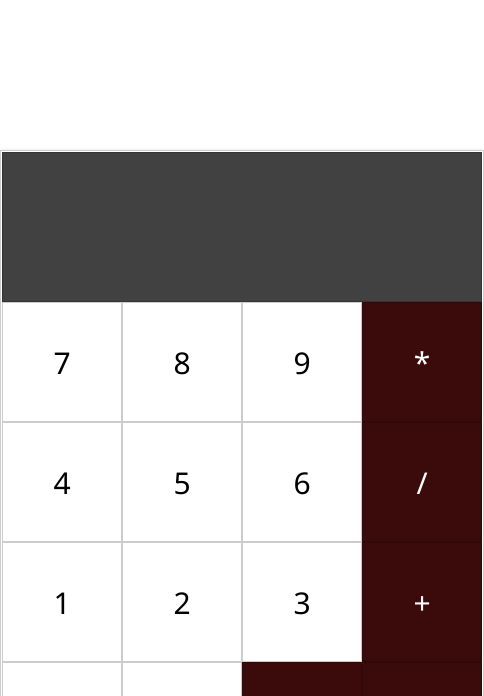
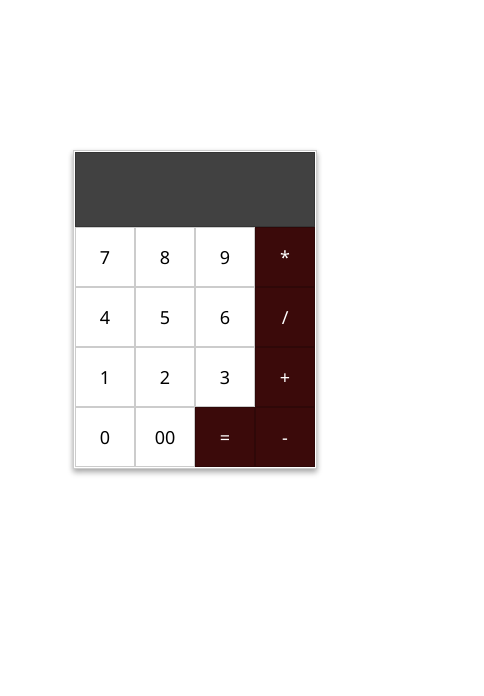
Before and after one commit to dima-serhiychuk/My_site_, a plain HTML site: page index.html in a window 390 px wide. Shown: the top 696 px of the page, 484 px wide, since content can reach past the window. Drawn offline with Linux system fonts and the light colour scheme.

Commit message:
Update style.css

```diff
--- a/style.css
+++ b/style.css
@@ -38,7 +38,7 @@ body {
     display: flex;
     flex-wrap:wrap;
     width: 360px;
-    height: max-content;
+    height: 480px;
     flex-direction: row-reverse;
     justify-content: start;
 }
@@ -47,14 +47,8 @@ body {
     display: flex;
     flex-wrap:wrap;
     width: 120px;
-    height: 500px;
     height: max-content;
     justify-content: end;
-}
-
-.equelBtn {
-    width: 120px;
-    height: 120px;
 }
 
 .block, .blockFunc, .equelBtn {
@@ -75,3 +69,42 @@ body {
     background-color: rgb(59, 10, 10);
     color: #fff;
 }
+
+@media screen and (max-width: 850px) {
+    .block, .blockFunc, .equelBtn {
+        height: 58px;
+        flex-basis: 58px;
+        font-size: 18px;
+        border-width: 1px;
+    }
+
+    .numberBox {
+        width: 180px;
+        height: 240px;
+    }
+
+    .functionBox {
+        width: 60px;
+        height: max-content;
+    }
+
+    .textBox {
+        height: 63px;
+        width: 228px;
+        font-size: 18px;
+        border-width: 1px;
+        padding: 5px;
+    }
+
+    .calcBody {
+        height: 315px;
+        width: 240px;
+        padding: 1px;
+        border-width: 1px;
+    }
+
+    .buttons {
+        height: 240px;
+        width: 240px;
+    }
+}
```
